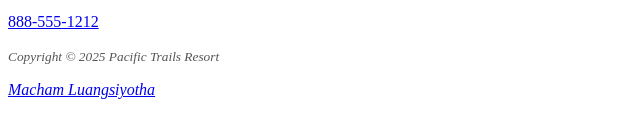
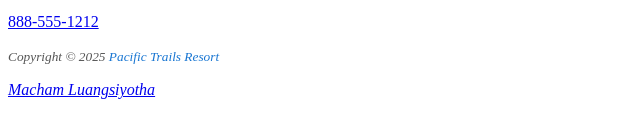
Before and after one commit to Macham-Dev/webd152, a plain HTML site: page chapter4/ch4pacific/index.html in a window 1280 px wide. Shown: the part 392-530 px from the top of the page, 0-640 px from the left. Drawn offline with Linux system fonts and the light colour scheme.

Commit message:
Add files via upload

```diff
--- a/chapter4/ch4pacific/index.html
+++ b/chapter4/ch4pacific/index.html
@@ -35,7 +35,7 @@
     <p><a href="tel: 888-555-1212">888-555-1212</a></p>
  </address>
    <footer>
-     <p><small><i>Copyright &copy; 2025 Pacific Trails Resort</i></small> </p>
+     <p><small><i>Copyright &copy; 2025 <span class="resort">Pacific Trails Resort</span></i></small> </p>
      <p><a href="mailto:resort@facifictrails.com"><i>Macham Luangsiyotha</i></a></p>
    </footer>
 </body>
```
Also changed, not shown: chapter4/ch4pacific/yurts.html (+1 -1 lines).
